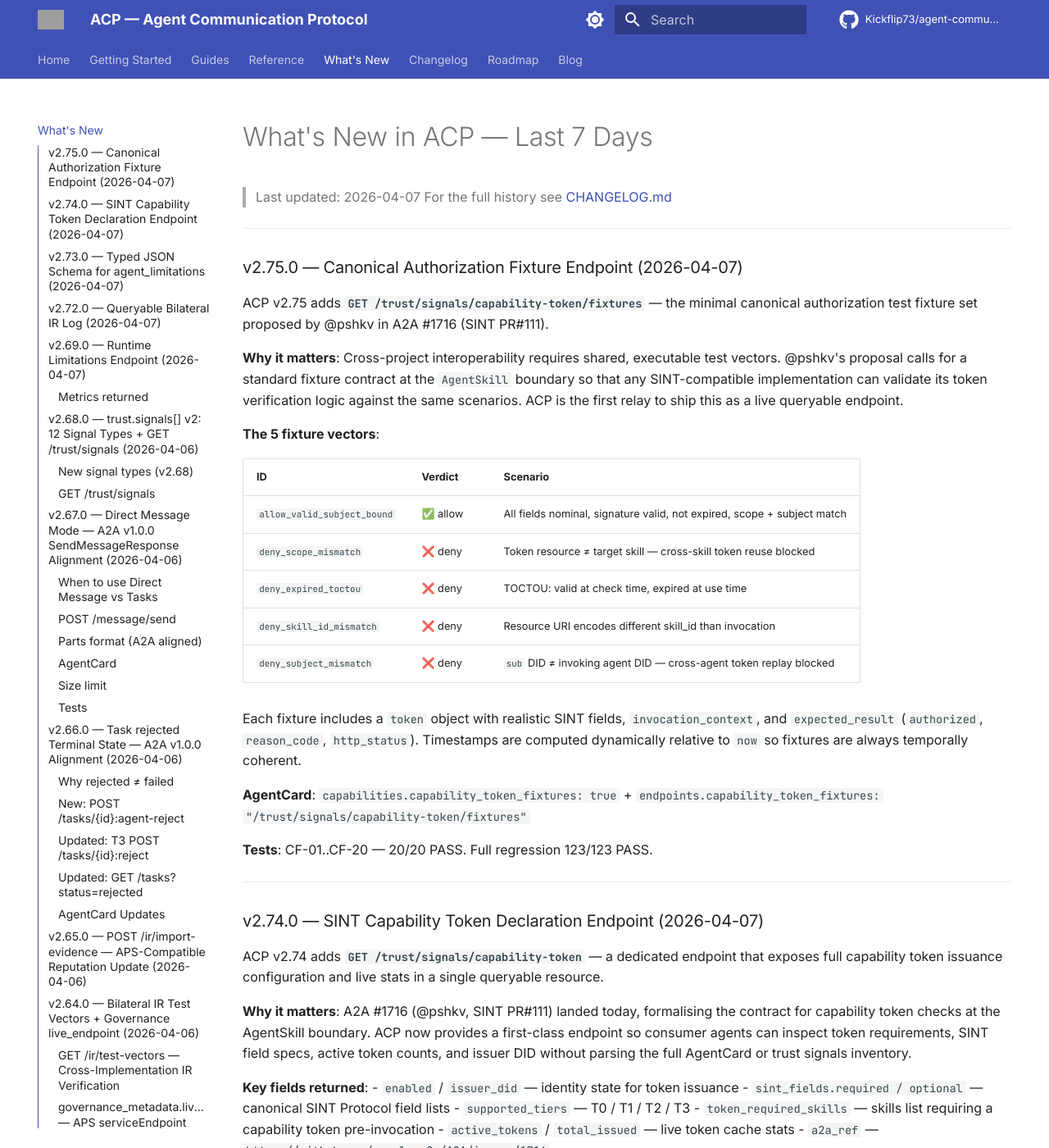
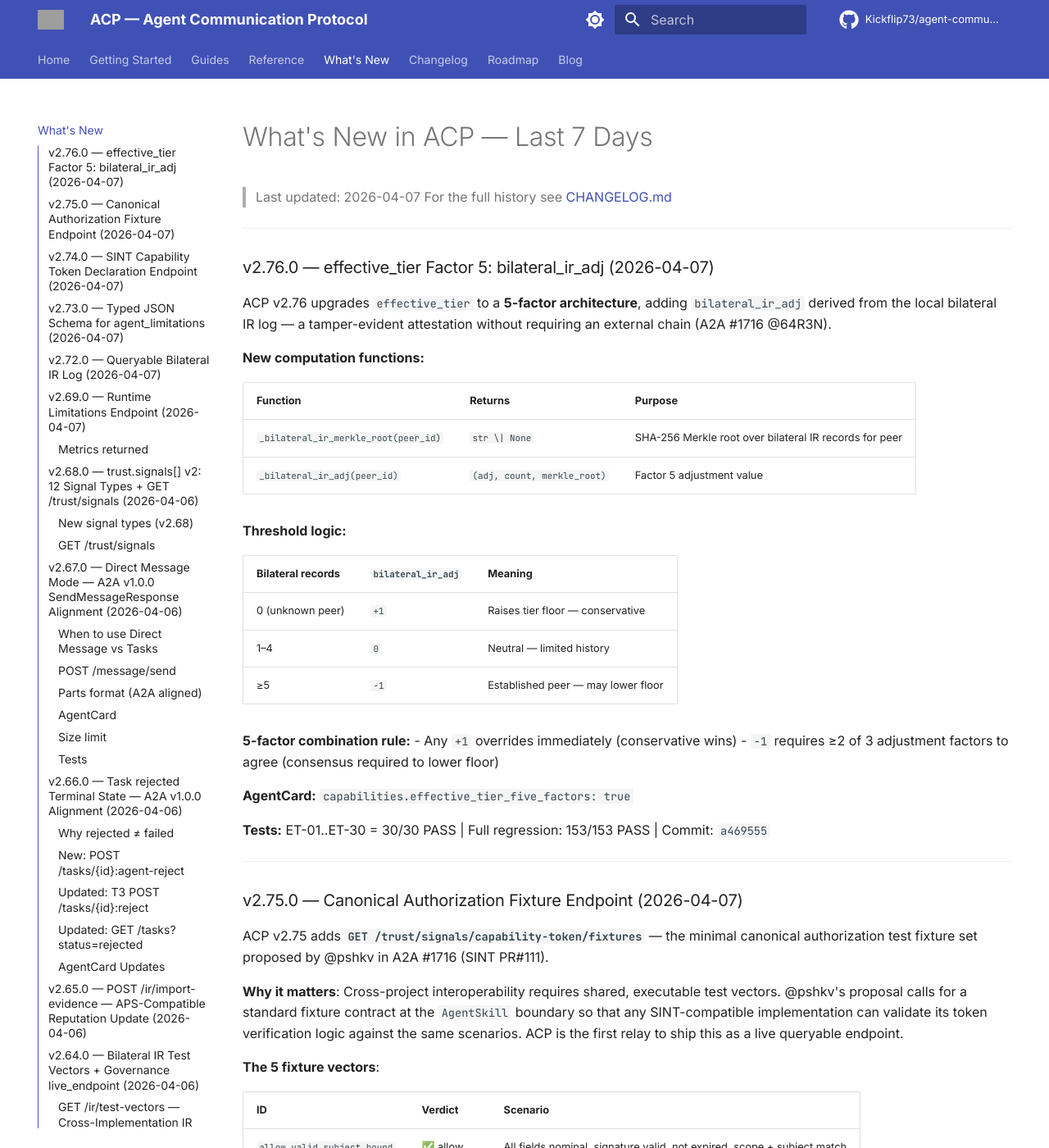
Before and after one commit to Kickflip73/agent-communication-protocol, an MkDocs documentation site: the page built from docs/whats-new.md, in a window 1280 px wide and 1400 px high. Shown: the whole window at 82% size. Built offline with MkDocs 1.6.1 and Material for MkDocs 9.7.7, drawn with Linux system fonts in a browser that asks for light colours; comment, search, counter and statistics services are not loaded; the version menu is left out; grey boxes are pictures that could not be loaded.

Commit message:
docs(v2.76): CHANGELOG + docs + ROADMAP sync
- CHANGELOG.md: v2.76.0 entry (ET-01..ET-30, 153/153 PASS, commit a469555)
- docs/whats-new.md: v2.76 section with factor table + threshold table
- docs/index.md: badge + stable version → v2.76.0
- docs/compatibility-matrix.md: impl/spec ref → v2.76.0
- acp-research/ROADMAP.md: v2.76.0 row in milestone table

```diff
--- a/docs/whats-new.md
+++ b/docs/whats-new.md
@@ -2,6 +2,35 @@
 
 > Last updated: 2026-04-07
 > For the full history see [CHANGELOG.md](../CHANGELOG.md)
+
+---
+
+### v2.76.0 — effective_tier Factor 5: bilateral_ir_adj (2026-04-07)
+
+ACP v2.76 upgrades `effective_tier` to a **5-factor architecture**, adding `bilateral_ir_adj` derived from the local bilateral IR log — a tamper-evident attestation without requiring an external chain (A2A #1716 @64R3N).
+
+**New computation functions:**
+
+| Function | Returns | Purpose |
+|----------|---------|---------|
+| `_bilateral_ir_merkle_root(peer_id)` | `str \| None` | SHA-256 Merkle root over bilateral IR records for peer |
+| `_bilateral_ir_adj(peer_id)` | `(adj, count, merkle_root)` | Factor 5 adjustment value |
+
+**Threshold logic:**
+
+| Bilateral records | `bilateral_ir_adj` | Meaning |
+|-------------------|--------------------|---------|
+| 0 (unknown peer) | `+1` | Raises tier floor — conservative |
+| 1–4 | `0` | Neutral — limited history |
+| ≥5 | `−1` | Established peer — may lower floor |
+
+**5-factor combination rule:**
+- Any `+1` overrides immediately (conservative wins)
+- `−1` requires ≥2 of 3 adjustment factors to agree (consensus required to lower floor)
+
+**AgentCard:** `capabilities.effective_tier_five_factors: true`
+
+**Tests:** ET-01..ET-30 = 30/30 PASS | Full regression: 153/153 PASS | Commit: `a469555`
 
 ---
 
```
Also changed, not shown: CHANGELOG.md (+45 -0 lines), docs/compatibility-matrix.md (+2 -2 lines), docs/index.md (+2 -2 lines).
